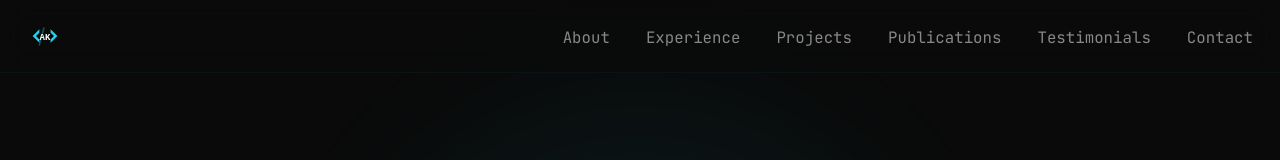
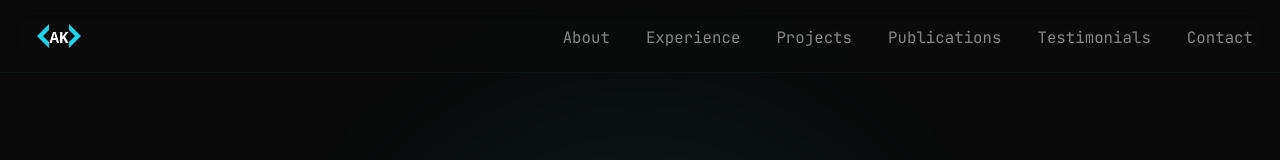
Before and after one commit to khaziashwaq/portfolio, a Next.js app: page / in a window 1280 px wide. Shown: the top 160 px of the page. Built offline with nearby package versions, Linux system fonts and the light colour scheme.

Commit message:
style: removed back slash from the navbar logo

```diff
--- a/src/components/navbar.tsx
+++ b/src/components/navbar.tsx
@@ -36,8 +36,8 @@ export function Navbar() {
             className="flex items-center gap-1"
           >
             <svg
-              width="36"
-              height="36"
+              width="64"
+              height="64"
               viewBox="0 0 64 64"
               fill="none"
               xmlns="http://www.w3.org/2000/svg"
@@ -47,17 +47,6 @@ export function Navbar() {
               <path d="M10 32L22 20V26L16 32L22 38V44L10 32Z" fill="#22d3ee" />
               {/* Closing angle bracket */}
               <path d="M54 32L42 44V38L48 32L42 26V20L54 32Z" fill="#22d3ee" />
-              {/* Forward slash */}
-              <rect
-                x="29"
-                y="16"
-                width="3"
-                height="34"
-                rx="1.5"
-                transform="rotate(15 29 16)"
-                fill="#22d3ee"
-                opacity="0.35"
-              />
               {/* AK text */}
               <text
                 x="32"
```
